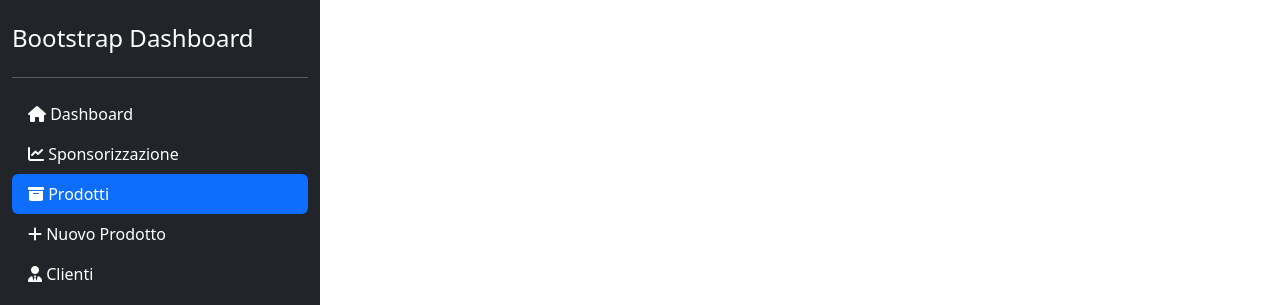
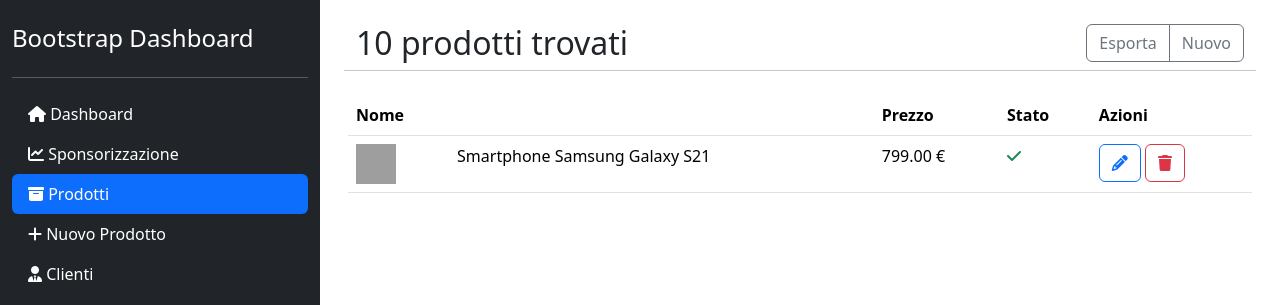
Before and after one commit to KejdiKishta/html-css-bootstrap-dashboard, a plain HTML site: page index.html in a window 1280 px wide. Shown: the top 305 px of the page. Drawn offline with nearby package versions, Linux system fonts and the light colour scheme; grey boxes are pictures that could not be loaded.

Commit message:
add: main title and table first row

```diff
--- a/index.html
+++ b/index.html
@@ -84,6 +84,56 @@
                     </ul>
                 </div>
             </div>
+
+            <!-- !MAIN -->
+            <main class="col-md-8 col-lg-9 p-3">
+                <div class="container-fluid ">
+                    <!-- *TITLE -->
+                    <div class="row p-2">
+                        <div class="col">
+                            <h2>10 prodotti trovati</h2>
+                        </div>
+                        <!-- ?BUTTONS GROUP -->
+                        <div class="col text-end">
+                            <div class="btn-group">
+                                <a href="#" class="btn btn-outline-secondary">Esporta</a>
+                                <a href="#" class="btn btn-outline-secondary">Nuovo</a>
+                              </div>
+                        </div>
+                        <hr>
+                    </div>
+
+                    <!-- *TABLE -->
+                    <table class="table">
+                        <thead>
+                            <tr>
+                                <th scope="col">Nome</th>
+                                <th scope="col"></th>
+                                <th scope="col">Prezzo</th>
+                                <th scope="col">Stato</th>
+                                <th scope="col">Azioni</th>
+                            </tr>
+                        </thead>
+                        <tbody>
+                            <tr>
+                                <th scope="row"><img src="https://picsum.photos/id/1/40/40" alt=""></th>
+                                <td>
+                                    Smartphone Samsung Galaxy S21
+                                    <p class="text-secondary collapse d-xxl-block">Display AMOLED, Fotocamera Ultra Wide Batteria a lunga durata</p>
+                                </td>
+                                <td class="collapse d-md-table-cell">799.00 €</td>
+                                <td class="text-success collapse d-lg-table-cell"><i class="fa-solid fa-check"></i></td>
+                                <td>
+                                    <button type="button" class="btn btn-outline-primary"><i class="fa-solid fa-pencil"></i></button>
+                                    <button type="button" class="btn btn-outline-danger"><i class="fa-solid fa-trash"></i></button>
+                                </td>
+                            </tr>
+                        </tbody>
+                    </table>
+                </div>
+            </main>
+            <!-- /Main -->
+
         </div>
     </div>
 
```
